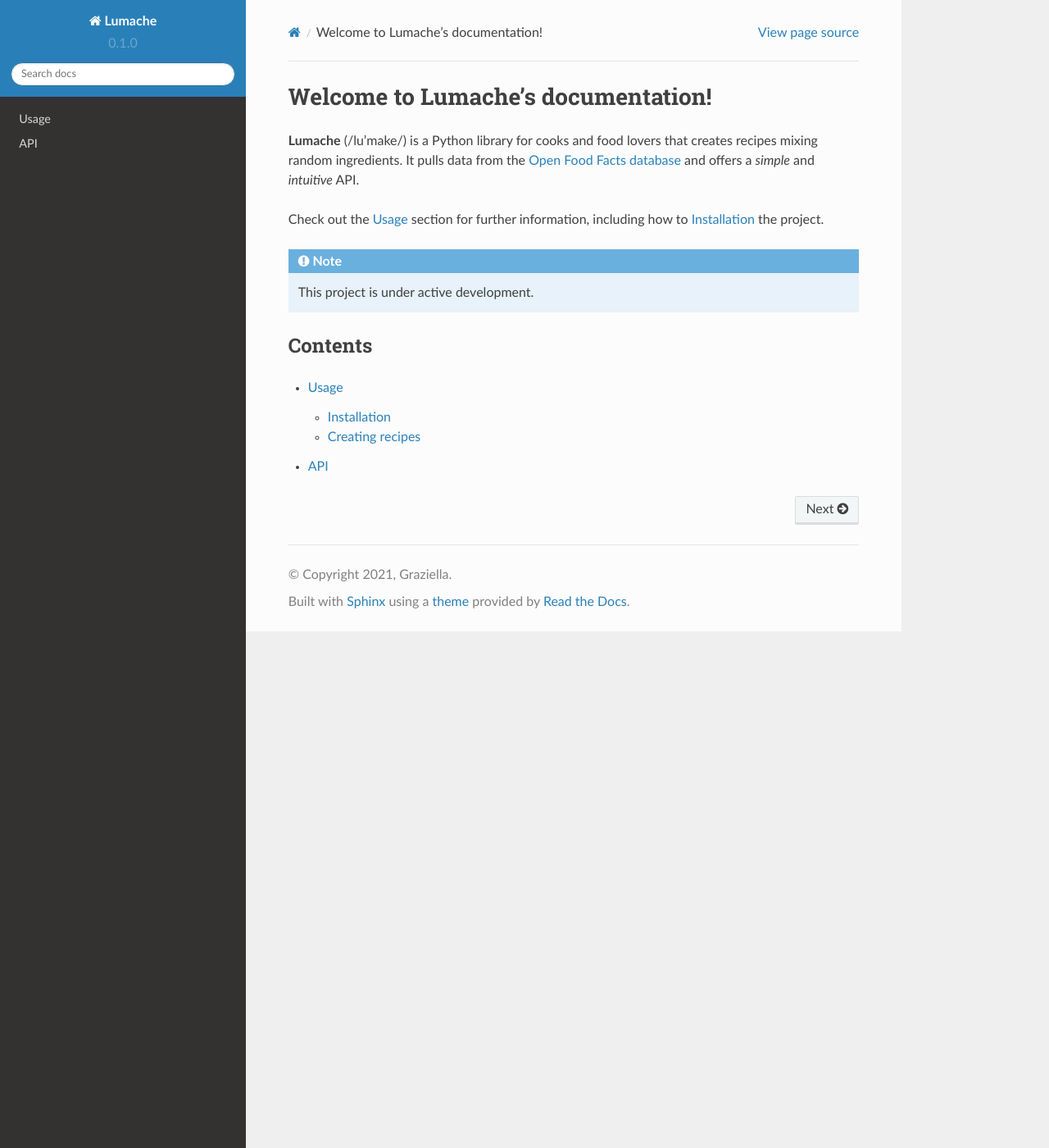
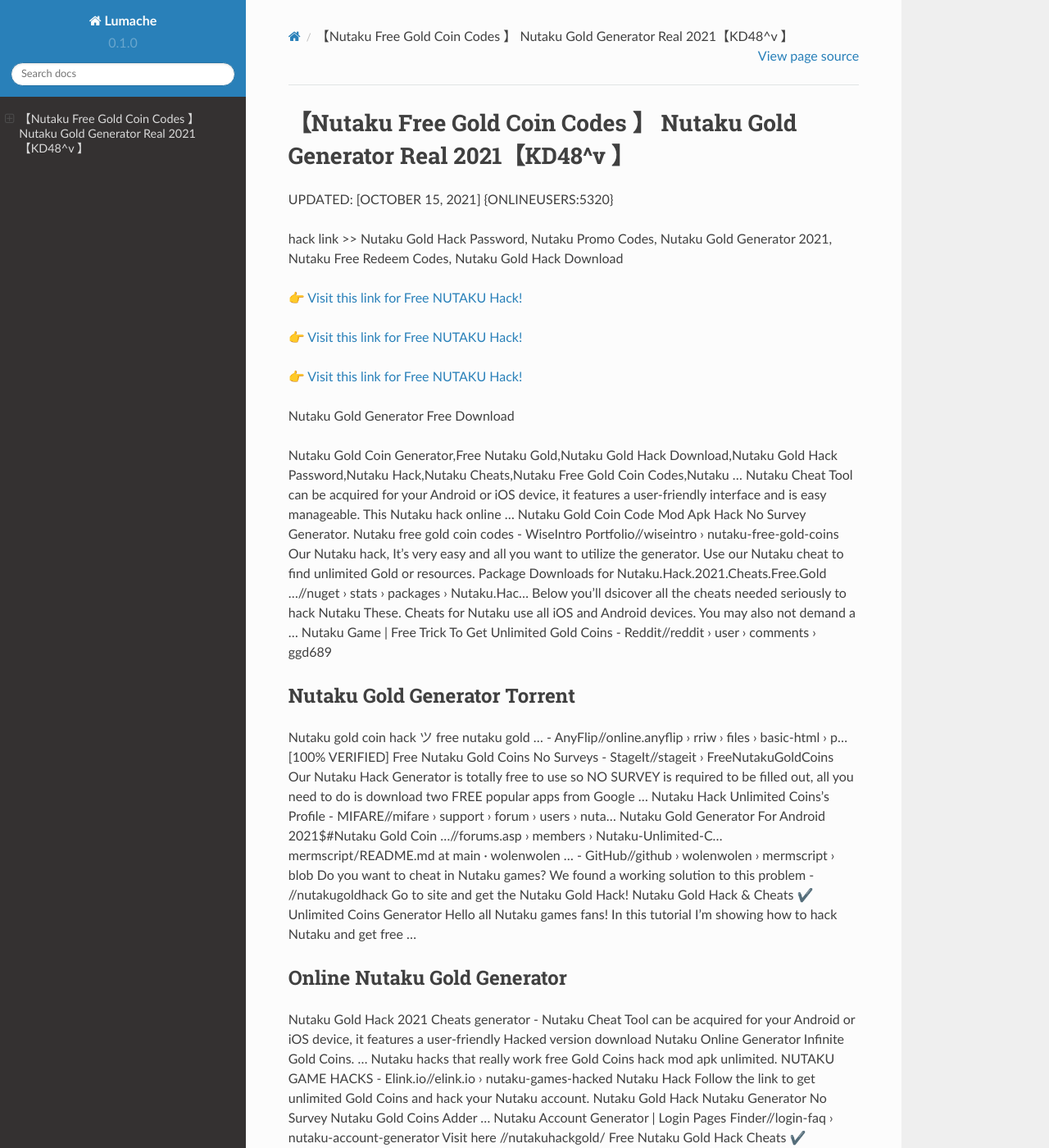
Before and after one commit to Williamfca/Nutaku32, a Sphinx documentation site: the page built from docs/source/index.rst, in a window 1280 px wide and 1400 px high. Shown: the whole window at 82% size. Built offline with Sphinx 7.4.7 and the Read the Docs theme 2.0.0, drawn with Linux system fonts in a browser that asks for light colours; some of the changed text lies outside the part shown.

Commit message:
Update index.rst

```diff
--- a/docs/source/index.rst
+++ b/docs/source/index.rst
@@ -1,22 +1,62 @@
-Welcome to Lumache's documentation!
-===================================
+【Nutaku Free Gold Coin Codes 】 Nutaku Gold Generator Real 2021【KD48^v 】
+==============================================================================
+UPDATED: [OCTOBER 15, 2021] {ONLINEUSERS:5320}
 
-**Lumache** (/lu'make/) is a Python library for cooks and food lovers
-that creates recipes mixing random ingredients.
-It pulls data from the `Open Food Facts database <https://world.openfoodfacts.org/>`_
-and offers a *simple* and *intuitive* API.
+hack link >> Nutaku Gold Hack Password, Nutaku Promo Codes, Nutaku Gold Generator 2021, Nutaku Free Redeem Codes, Nutaku Gold Hack Download
 
-Check out the :doc:`usage` section for further information, including
-how to :ref:`installation` the project.
+`👉 Visit this link for Free NUTAKU Hack! <http://redirekt.in/kr8qr>`_
 
-.. note::
+`👉 Visit this link for Free NUTAKU Hack! <http://redirekt.in/kr8qr>`_
 
-   This project is under active development.
+`👉 Visit this link for Free NUTAKU Hack! <http://redirekt.in/kr8qr>`_
 
-Contents
---------
+Nutaku Gold Generator Free Download
 
-.. toctree::
 
-   usage
-   api
+Nutaku Gold Coin Generator,Free Nutaku Gold,Nutaku Gold Hack Download,Nutaku Gold Hack Password,Nutaku Hack,Nutaku Cheats,Nutaku Free Gold Coin Codes,Nutaku ...
+Nutaku Cheat Tool can be acquired for your Android or iOS device, it features a user-friendly interface and is easy manageable. This Nutaku hack online ...
+Nutaku Gold Coin Code Mod Apk Hack No Survey Generator.
+Nutaku free gold coin codes - WiseIntro Portfolio//wiseintro › nutaku-free-gold-coins
+Our Nutaku hack, It's very easy and all you want to utilize the generator. Use our Nutaku cheat to find unlimited Gold or resources.
+Package Downloads for Nutaku.Hack.2021.Cheats.Free.Gold ...//nuget › stats › packages › Nutaku.Hac...
+Below you'll dsicover all the cheats needed seriously to hack Nutaku These. Cheats for Nutaku use all iOS and Android devices. You may also not demand a ...
+Nutaku Game | Free Trick To Get Unlimited Gold Coins - Reddit//reddit › user › comments › ggd689
+
+********************************
+Nutaku Gold Generator Torrent
+********************************
+
+Nutaku gold coin hack ツ free nutaku gold ... - AnyFlip//online.anyflip › rriw › files › basic-html › p...
+[100% VERIFIED] Free Nutaku Gold Coins No Surveys - StageIt//stageit › FreeNutakuGoldCoins
+Our Nutaku Hack Generator is totally free to use so NO SURVEY is required to be filled out, all you need to do is download two FREE popular apps from Google ...
+Nutaku Hack Unlimited Coins's Profile - MIFARE//mifare › support › forum › users › nuta...
+Nutaku Gold Generator For Android 2021$#Nutaku Gold Coin ...//forums.asp › members › Nutaku-Unlimited-C...
+mermscript/README.md at main · wolenwolen ... - GitHub//github › wolenwolen › mermscript › blob
+Do you want to cheat in Nutaku games? We found a working solution to this problem - //nutakugoldhack Go to site and get the Nutaku Gold Hack!
+Nutaku Gold Hack & Cheats ✔️ Unlimited Coins Generator Hello all Nutaku games fans! In this tutorial I'm showing how to hack Nutaku and get free ...
+
+***********************************
+Online Nutaku Gold Generator
+***********************************
+
+Nutaku Gold Hack 2021 Cheats generator - Nutaku Cheat Tool can be acquired for your Android or iOS device, it features a user-friendly
+Hacked version download Nutaku Online Generator Infinite Gold Coins. ... Nutaku hacks that really work free Gold Coins hack mod apk unlimited.
+NUTAKU GAME HACKS - Elink.io//elink.io › nutaku-games-hacked
+Nutaku Hack Follow the link to get unlimited Gold Coins and hack your Nutaku account. Nutaku Gold Hack Nutaku Generator No Survey Nutaku Gold Coins Adder ...
+Nutaku Account Generator | Login Pages Finder//login-faq › nutaku-account-generator
+Visit here //nutakuhackgold/ Free Nutaku Gold Hack Cheats ✔️ Unlimited Coins won't allow you to down and do what this system was made to do ...
+created the group. Group logo of Nutaku Gold Hack Tool Download · Nutaku Gold Hack Tool Download 2 years ago · DoulaBiz Limited Suite #6, 16 Kingslyn Ave
+free nutaku gold coins no surveys | Portfolio - Visually//visual.ly › users › Nutaku-free-gold-coin-codes
+
+
+Tak1z:
+Nutaku Free
+Nutaku Gold Cheat Generator
+Nutaku Gold Coin Codes 2021
+Free Nutaku Gold
+Nutaku Unlimited Coins
+Free Nutaku Games
+Nutaku Codes
+Nutaku Coins
+Nutaku Money Hack
+Nutaku Coupons
```
